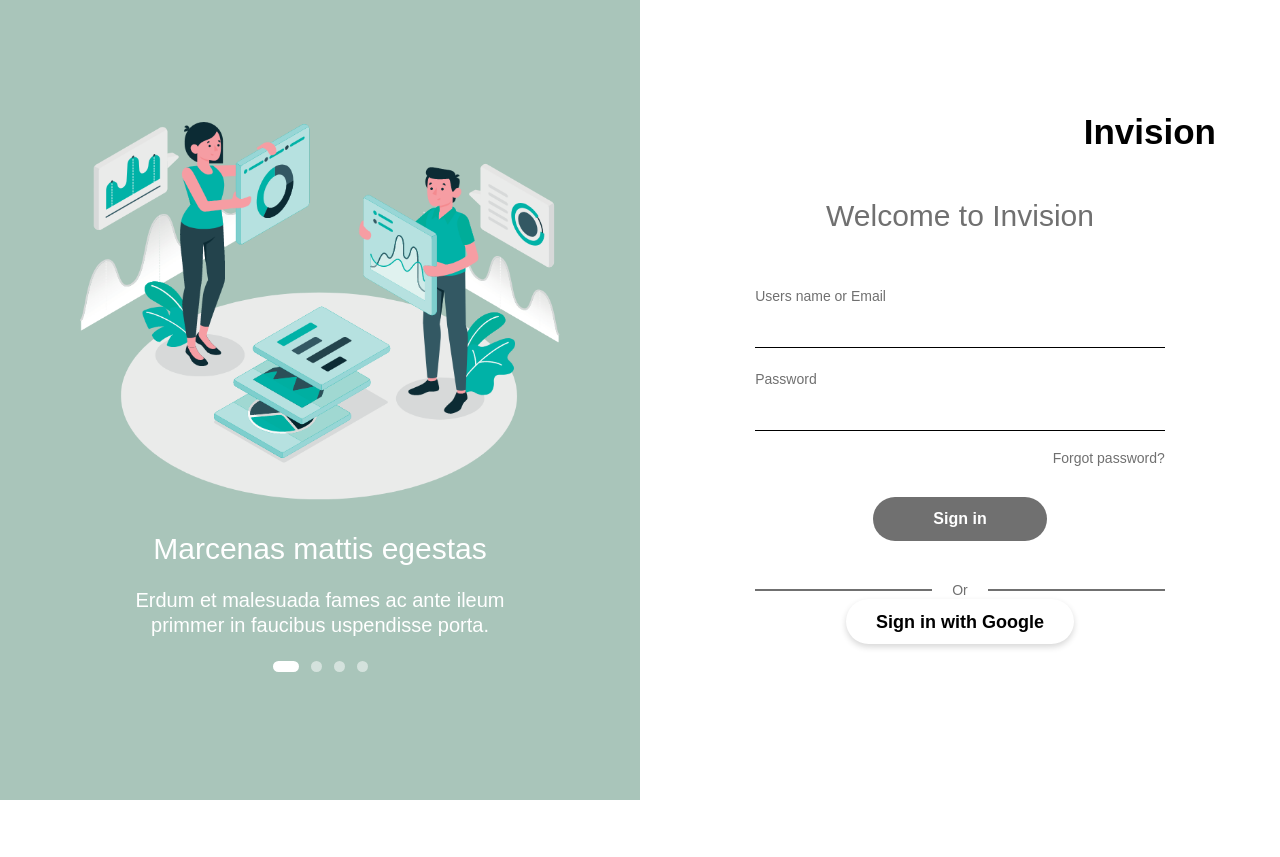
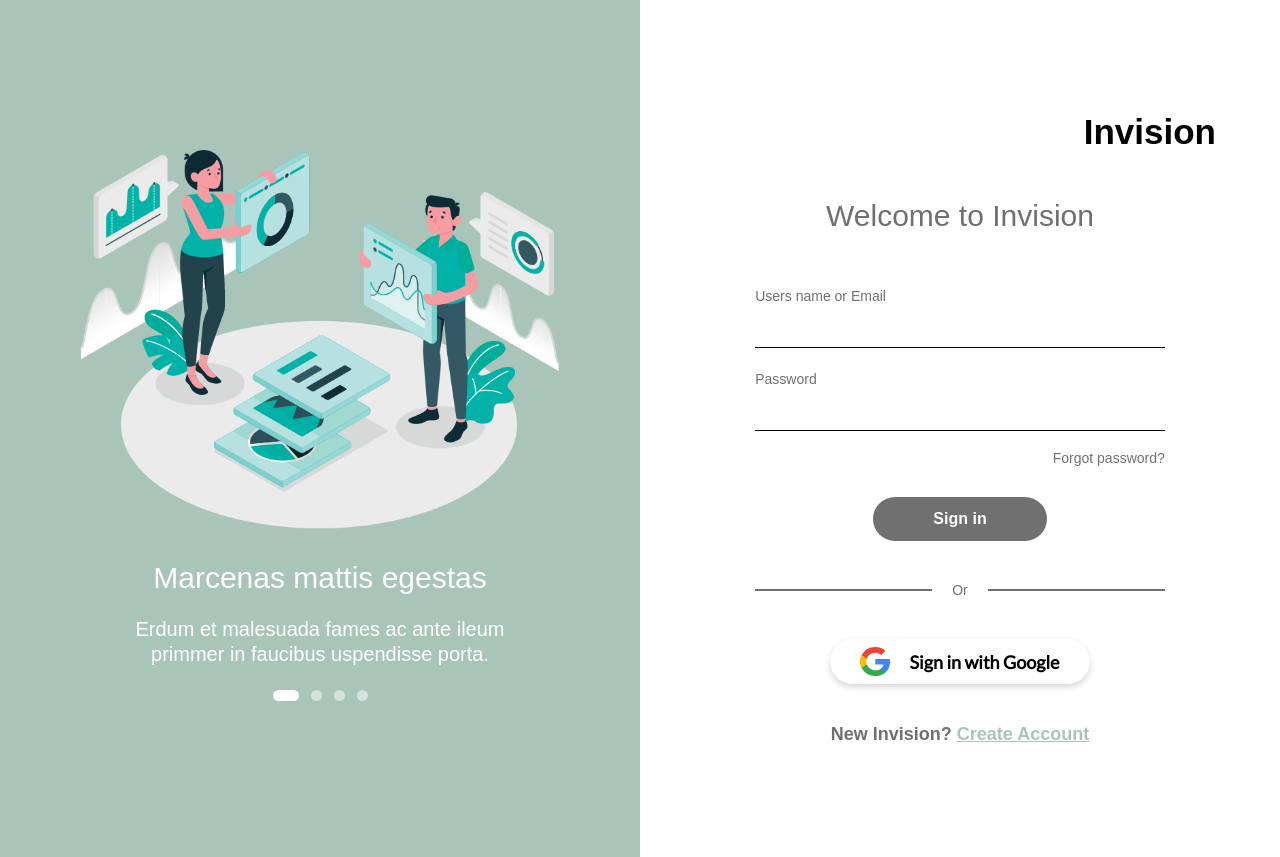
Before and after one commit to leonleles/invision, a React (Create React App) app: page / in a window 1280 px wide. Before the commit the page ends 800 px from the top, so only its background shows below. Built offline with nearby package versions, Linux system fonts and the light colour scheme; the HTML template or start-up script is replaced by a standard one; a web font is replaced by a local one.

Commit message:
Conclui página de login

```diff
--- a/public/index.html
+++ b/public/index.html
@@ -1,13 +1,18 @@
 <!DOCTYPE html>
 <html lang="pt-br">
+
 <head>
   <meta charset="utf-8" />
   <meta name="viewport" content="width=device-width, initial-scale=1" />
   <title>Invision</title>
   <link rel="stylesheet" href="https://use.typekit.net/xbx3uyo.css">
+  <link rel="preconnect" href="https://fonts.gstatic.com">
+  <link href="https://fonts.googleapis.com/css2?family=Lato&display=swap" rel="stylesheet">
 </head>
+
 <body>
   <noscript>You need to enable JavaScript to run this app.</noscript>
   <div id="root"></div>
 </body>
+
 </html>
--- a/src/components/ButtonGoogle/index.jsx
+++ b/src/components/ButtonGoogle/index.jsx
@@ -12,7 +12,8 @@
   align-items: center;
   color: #000000;
   font-size: 18px;
-  line-height: 22px
+  line-height: 22px;
+  font-family: 'Lato', sans-serif;
 `;
 
 export default ButtonGoogle;
--- a/src/pages/Login.tsx
+++ b/src/pages/Login.tsx
@@ -6,6 +6,8 @@
 import Grid from '../components/Grid';
 import Button from '../components/Button';
 import ButtonGoogle from '../components/ButtonGoogle';
+
+import imageGoogle from '../images/google.svg';
 
 function Login() {
   const messageRequired = '* Este campo não pode ser vazio.';
@@ -80,7 +82,15 @@
                 <div className="hr"></div>
               </div>
 
-              <ButtonGoogle>Sign in with Google</ButtonGoogle>
+              <ButtonGoogle className='buttonGoogle'>
+                <img src={imageGoogle} alt="Google Logo" />
+                Sign in with Google
+                </ButtonGoogle>
+
+              <p className="createAccount">
+                <span>New <b>Invision</b>? </span>
+                <Link to='createaccount'>Create Account</Link>
+              </p>
             </Form>
           );
         }}
--- a/src/styles/global.scss
+++ b/src/styles/global.scss
@@ -3,6 +3,7 @@
 $color_silver2: #707070;
 $color_green: #A9C5BA;
 $color_black: #000000;
+$color_red: #ec4949;
 
 * {
   margin: 0;
--- a/src/styles/pages/login.scss
+++ b/src/styles/pages/login.scss
@@ -39,6 +39,14 @@
         outline-width: 0;
       }
     }
+
+    .invalid-feedback {
+      width: 100%;
+      @extend %label;
+      color: $color_red;
+      margin-top: 8px;
+      padding: 0 20px;
+    }
   }
 
   .forgot-password {
@@ -48,7 +56,7 @@
     @extend %label;
   }
 
-  button[type=submit] {
+  button[type="submit"] {
     margin-top: 30px;
   }
 
@@ -60,7 +68,7 @@
 
     .hr {
       border: 0.5px solid $color_silver2;
-      flex-grow: 1
+      flex-grow: 1;
     }
 
     span {
@@ -68,4 +76,25 @@
       margin: 0 20px;
     }
   }
+
+  .buttonGoogle {
+    margin: 40px 0;
+
+    img {
+      margin-right: 20px;
+    }
+  }
+
+  .createAccount {
+
+    span {
+      color: $color_silver2;
+      font: normal normal normal 14px/20px;
+    }
+
+    a {
+      color: $color_green;
+      font: normal normal normal 16px/20px;
+    }
+  }
 }
```
Lines whose indentation alone changed are shown as unchanged.
